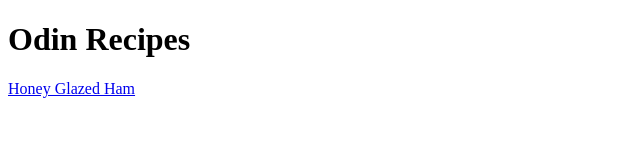
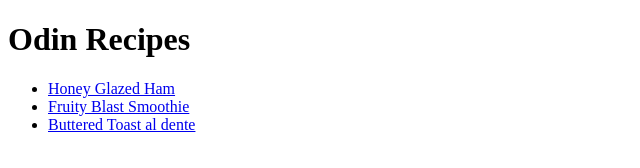
Before and after one commit to icantp/odin-recipes, a plain HTML site: page index.html in a window 1280 px wide. Shown: the whole page, without its empty margins (0-640 px from the left). Drawn offline with Linux system fonts and the light colour scheme.

Commit message:
Add title for main page, hyperlinks for smoothie and toast recipes, start smoothie page

```diff
--- a/index.html
+++ b/index.html
@@ -1,10 +1,21 @@
 <!DOCTYPE html>
 <html>
-<head> <meta charset="UTF-8"></head>
+<head>
+<title>Odin Recipe Project</title>
+<meta charset="UTF-8">
+
+</head>
+
 <body>
 <h1>Odin Recipes</h1>
-<a href="./recipes/ham.html">
-    Honey Glazed Ham </a>
+<ul>
+<li><a href="./recipes/ham.html">
+    Honey Glazed Ham </a></li>
+    <li><a href="/recipes/smoothie.html">
+        Fruity Blast Smoothie </a></li>
+    <li><a href="/recipes/toast.html">
+        Buttered Toast al dente </a></li>
+        <ul>
 </body>
 
 </html>
```
Also changed, not shown: recipes/smoothie.html (added), recipes/toast.html (added).
